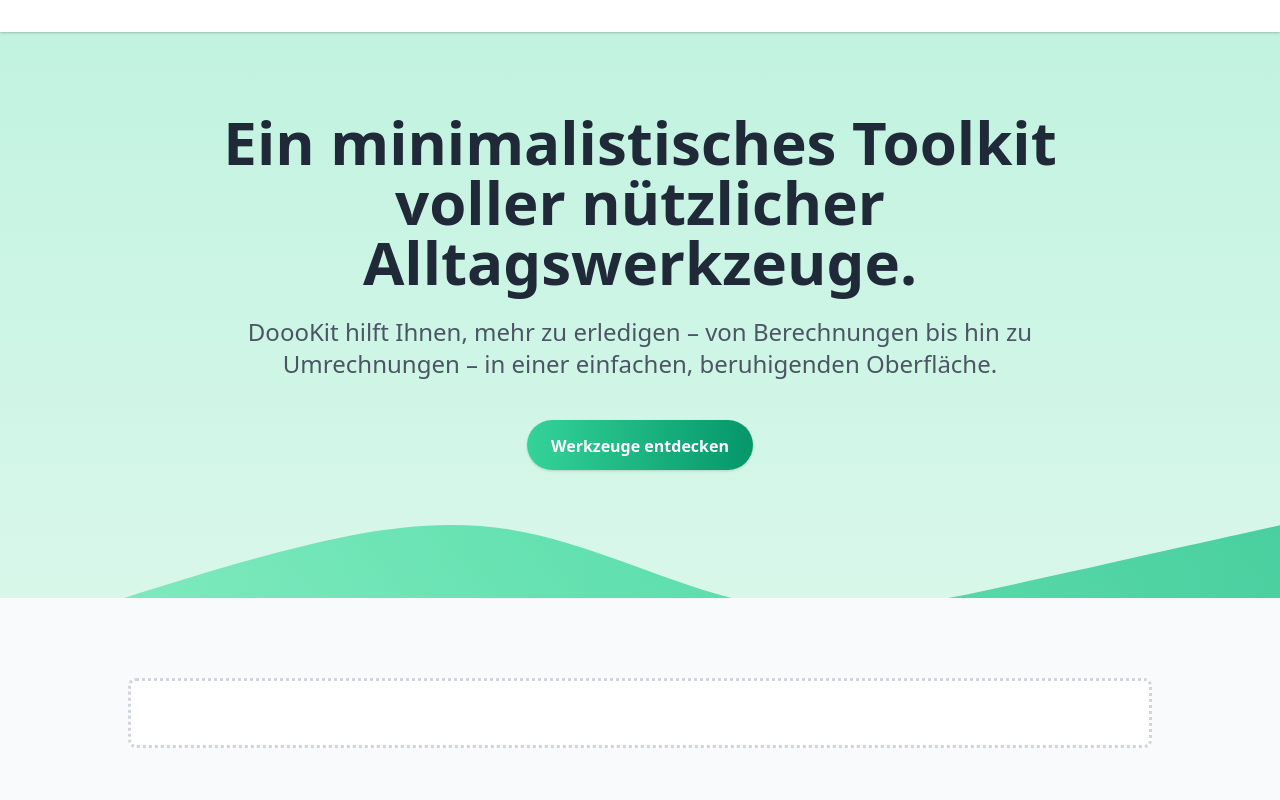
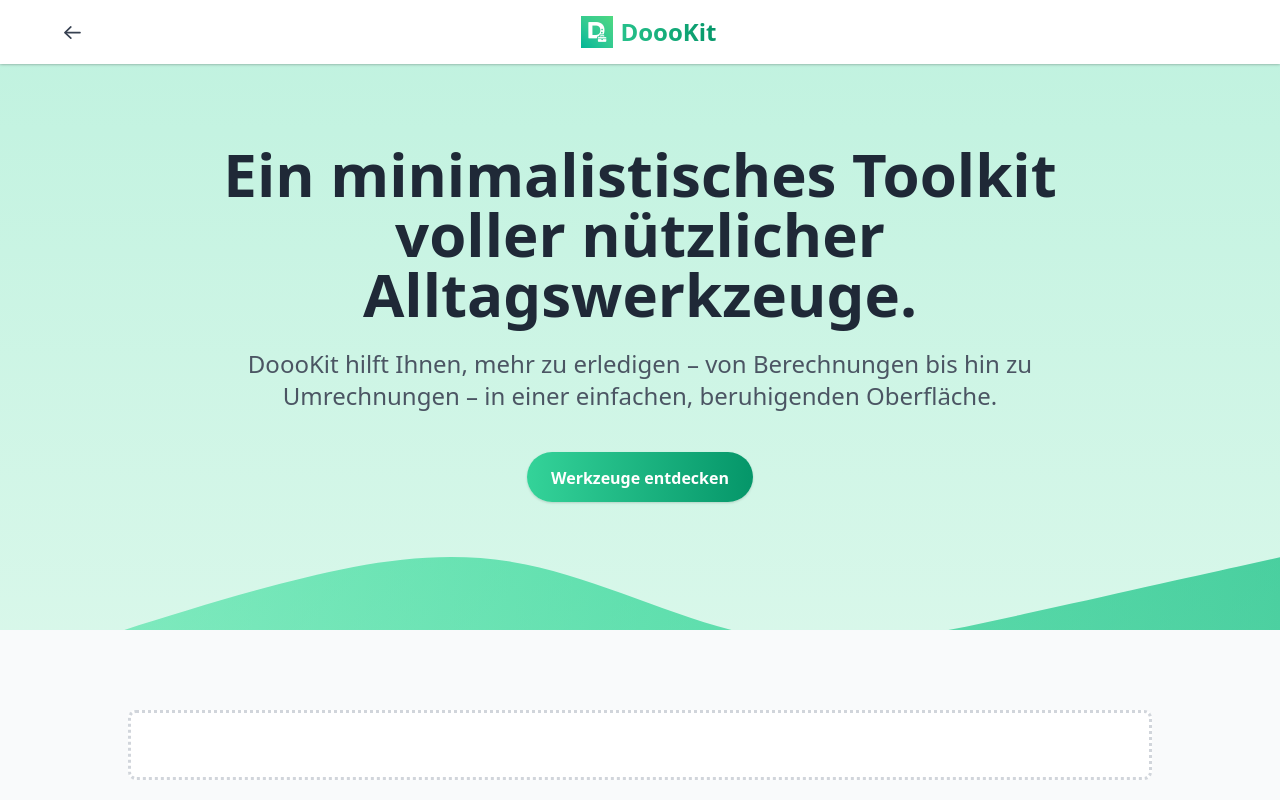
Before and after one commit to JGW-Korea/doookit, a website built with Parcel: page src/i18n/de/index.html in a window 1280 px wide. Shown: the top 800 px of the page. Built offline with nearby package versions, Linux system fonts and the light colour scheme; a web font is replaced by a local one.

Commit message:
fix: Header Component 수정 완료

```diff
--- a/src/components/header/index.ts
+++ b/src/components/header/index.ts
@@ -26,63 +26,38 @@
     const isMainType: HeaderType = MAIN_PATH.has(location.pathname) ? "main" : "sub"; // 헤더(Header) 타입 판별
     const docLangType: LangType = docType();
 
-    console.log(LayoutDatas[docLangType].logo);
+    console.log(LayoutDatas[docLangType].header.type[isMainType]);
 
     const LogoEl = new Logo({ props: { type: "header", ariaLabel: LayoutDatas[docLangType].logo.link.ariaLabel } });
 
+    // 메인 헤더 타입에 대한 컴포넌트 스타일 지정
     if (isMainType === "main") {
       const navProps = LayoutDatas[docLangType].header.type[isMainType].nav;
       const NavEl = new Nav({ props: { type: "header", ariaLabel: navProps.ariaLabel, items: navProps.items } });
       this.el.append(LogoEl.el, NavEl.el);
-    } else {
     }
 
-    // const type: boolean = location.pathname === "/"; // Main | Outer
-    // // 지원하는 언어 중 하나를 가져온다.
+    // 서브 헤더 레이아웃 타입에 대한 컴포넌트 스타일 지정
+    else {
+      const arrowLeft = new URL("../../assets/icons/arrow-left.svg", import.meta.url).href;
 
-    // const translations = { en, de, es, fr, hi, it, ja, ko, zh } as const satisfies TranslationsTypes;
-    // const currentLanguage = translations[lang];
-    // const logo = new Logo({ props: { tag: "header", ariaLabel: currentLanguage["header"].a.ariaLabel } }).el; // 타입에 상관없이 사용될 로고는 생성
-    // // 현재 헤더의 위치가 메인 페이지일 경우
-    // if (type) {
-    //   // Navigator 리스트 하위 컴포넌트 구성
-    //   const navEl = new Nav({
-    //     props: {
-    //       type: "header",
-    //       items: currentLanguage["header"].nav.items,
-    //       ariaLabel: currentLanguage["header"].nav.ariaLabel,
-    //     },
-    //   });
-    //   this.el.append(logo, navEl.el);
-    // }
-    // // 헤더의 위치가 메인 페이지가 아닐 경우
-    // else {
-    //   const arrowLeft = new URL("../../assets/icons/arrow-left.svg", import.meta.url).href;
-    //   const aEl = document.createElement("a");
-    //   aEl.href = "/";
-    //   const imgEl = document.createElement("img");
-    //   imgEl.src = arrowLeft;
-    //   imgEl.alt = currentLanguage["header"].arrow.ariaLabel;
-    //   aEl.classList.add("arrow");
-    //   aEl.appendChild(imgEl);
-    //   aEl.ariaLabel = currentLanguage["header"].nav.ariaLabel;
-    //   this.el.classList.add("non-main");
-    //   this.el.append(aEl, logo);
-    // }
-    // // this.el.appendChild(new Logo({ props: { tag: "header" } }).el);
-    // // const navEl = document.createElement("nav");
-    // // navEl.setAttribute("aria-label", "메인 메뉴");
-    // // const ulEl = document.createElement("ul");
-    // // ["Tools", "About"].forEach((title, idx) => {
-    // //   const liEl = document.createElement("li");
-    // //   const anchorEl = document.createElement("a");
-    // //   anchorEl.textContent = title;
-    // //   if (idx === 0) anchorEl.href = "#tools";
-    // //   if (idx === 1) anchorEl.href = "#about";
-    // //   liEl.appendChild(anchorEl);
-    // //   ulEl.appendChild(liEl);
-    // // });
-    // // navEl.appendChild(ulEl);
-    // // this.el.appendChild(navEl);
+      const aEl = document.createElement("a");
+      aEl.addEventListener("click", (e: Event) => {
+        e.preventDefault();
+
+        if (history.length > 1) history.back();
+        else aEl.href = "/";
+      });
+      aEl.classList.add("arrow");
+
+      const imgEl = document.createElement("img");
+      imgEl.src = arrowLeft;
+
+      aEl.appendChild(imgEl);
+      aEl.ariaLabel = LayoutDatas[docLangType].header.type[isMainType].backButton.ariaLabel;
+
+      this.el.classList.add("non-main");
+      this.el.append(aEl, LogoEl.el);
+    }
   }
 }
--- a/src/components/logo/index.ts
+++ b/src/components/logo/index.ts
@@ -28,6 +28,9 @@
     const imgWebpMimiUrl = new URL("/public/assets/images/favicon.webp", import.meta.url);
     const imgPngMimiUrl = new URL("/public/assets/images/favicon.png", import.meta.url);
 
+    // 각 이미지 포맷에 따라 적절한 HTML 요소(<source> 또는 <img>)를 생성하고 <picture> 요소에 추가
+    // - 마지막 요소(PNG)는 fallback용 <img>로 삽입
+    // - AVIF와 WebP는 <source>로 삽입하며, MIME 타입을 명시
     [imgAvifMimiUrl, imgWebpMimiUrl, imgPngMimiUrl].forEach((url, idx, arr) => {
       const imgEl: HTMLSourceElement | HTMLImageElement = idx !== arr.length - 1 ? document.createElement("source") : document.createElement("img");
 
--- a/src/styles/components/_header.scss
+++ b/src/styles/components/_header.scss
@@ -18,6 +18,8 @@
     justify-content: flex-start;
 
     & > a.arrow {
+      cursor: pointer;
+
       display: flex;
       flex-direction: column;
       justify-content: center;
```
